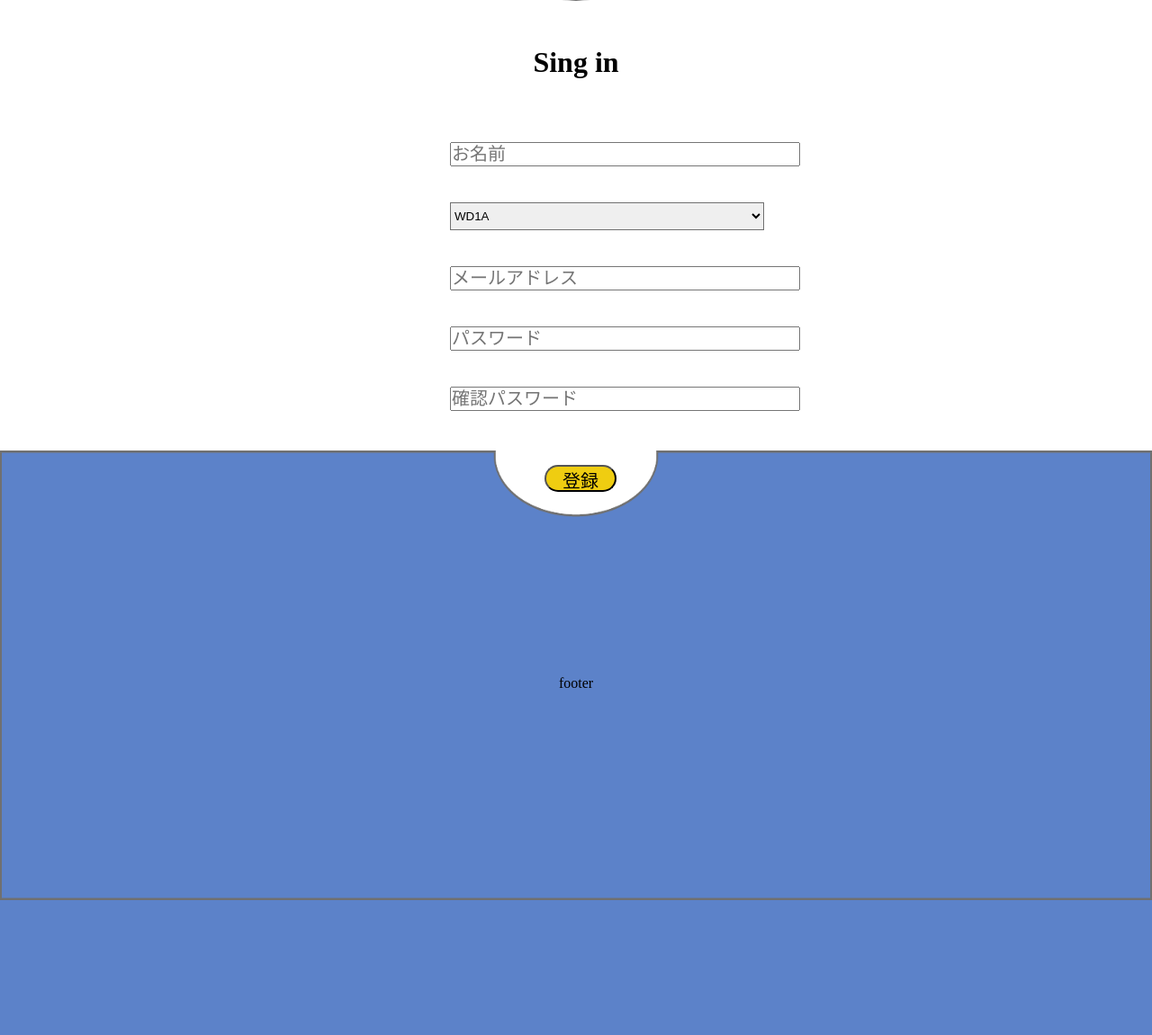
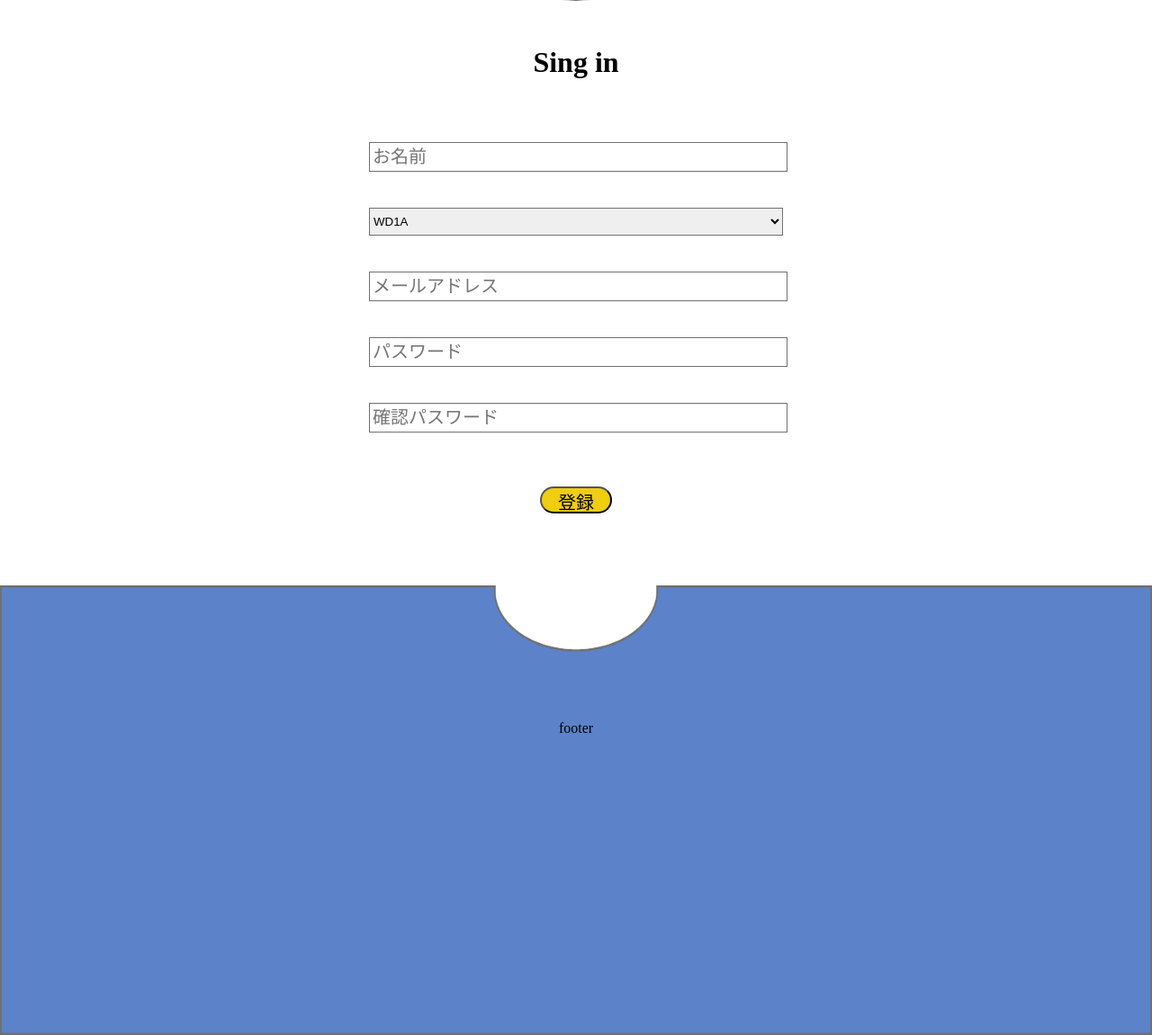
Before and after one commit to yuito8180/summer_project, a PHP site: page / in a window 1280 px wide. Shown: the part 2673-3824 px from the top of the page at 90% size. Before the commit the page ends 3674 px from the top, so only its background shows below. Run offline with PHP 8.4, Linux system fonts and the light colour scheme.

Commit message:
form修正！

```diff
--- a/css/index.css
+++ b/css/index.css
@@ -179,8 +179,8 @@
 }
 
 #sing_box{
-	width: 280px;
-	height: 450px;
+	width: 460px;
+	height: 500px;
 	margin: 0 auto;
 }
 
@@ -195,32 +195,47 @@
 }
 
 .scYear{
-	width: 349px;
+	width: 460px;
 	height: 31px;
 	border: solid 0.5px #707070;
 	margin-bottom: 40px;
 }
 
+.newName input,.newEmail input,.newPassword input,.newConPassword input{
+	width: 460px;
+	height: 31px;
+	border: solid 0.5px #707070;
+	padding-left: 3px;
+}
+
+.signForm{
+	width: 460px;
+}
+
 #Registration{
-	margin-left: 30px;
 	background-color: #EFCD11;
 	width: 80px;
 	height: 30px;
 	border-radius:15px;
 	margin-top: 20px;
-	margin-left: 105px;
 }
 
-#footer{
+.newButton{
 	width: 100%;
-	height: 500px;
+	display: flex;
+	justify-content: center;
+}
+
+.footer{
+	width: 100%;
+	height: 600px;
 	background-image: url(../images/background3.png);
 	background-size: 100% 500px;
 	background-repeat: no-repeat;
 	background-position: bottom;
 }
 
-#footer p{
+.footer p{
 	text-align: center;
 	padding-top: 250px;
 }
--- a/index.html
+++ b/index.html
@@ -72,18 +72,22 @@
         <div id="sing_box">
             <h2 id="sing">Sing in</h2>
 
-            <form action="register.php" method="POST">
-                <input type="text" value="" name="name" placeholder="お名前" size="30">
-                <select class="scYear" name="scYear" value="">
-                    <option value="">WD1A</option>
-                </select>
-                <input type="email" value="" name="email" placeholder="メールアドレス" size="30">
-                <input type="password" value="" name="password" placeholder="パスワード" size="30">
-                <input type="password" value="" name="con_password" placeholder="確認パスワード" size="30">
-                <input type="submit" value="登録" id="Registration">
+            <form class="singForm" action="register.php" method="POST">
+                <p class="newName"><input type="text" value="" name="name" placeholder="お名前"></p>
+                <p class="newScYearBox">
+                    <select class="scYear" name="scYear" value="">
+                        <option value="">WD1A</option>
+                        <option value="">WD2A</option>
+                        <option value="">WD3A</option>
+                    </select>
+                </p>
+                <p class="newEmail"><input type="email" value="" name="email" placeholder="メールアドレス"></p>
+                <p class="newPassword"><input type="password" value="" name="password" placeholder="パスワード"></p>
+                <p class="newConPassword"><input type="password" value="" name="con_password" placeholder="確認パスワード"></p>
+                <p class="newButton"><input type="submit" value="登録" id="Registration"></p>
             </form>
         </div>
-        <div id="footer">
+        <div class="footer">
             <p>footer</p>
         </div>
     </div>
```
